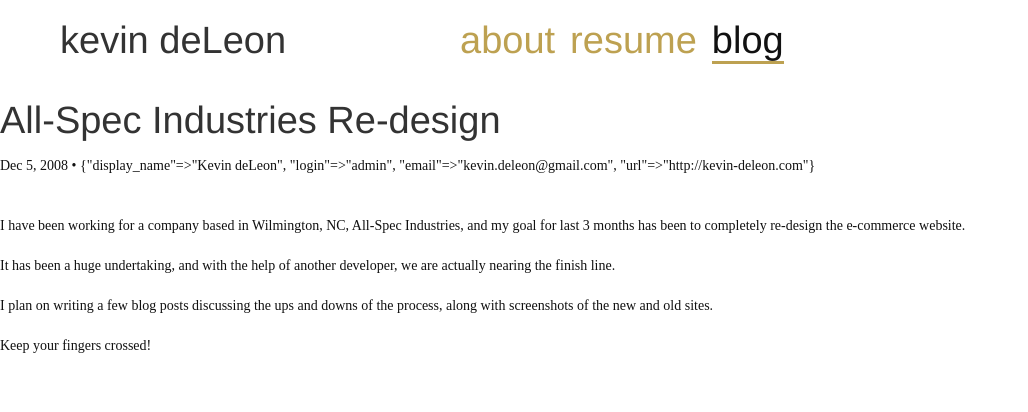
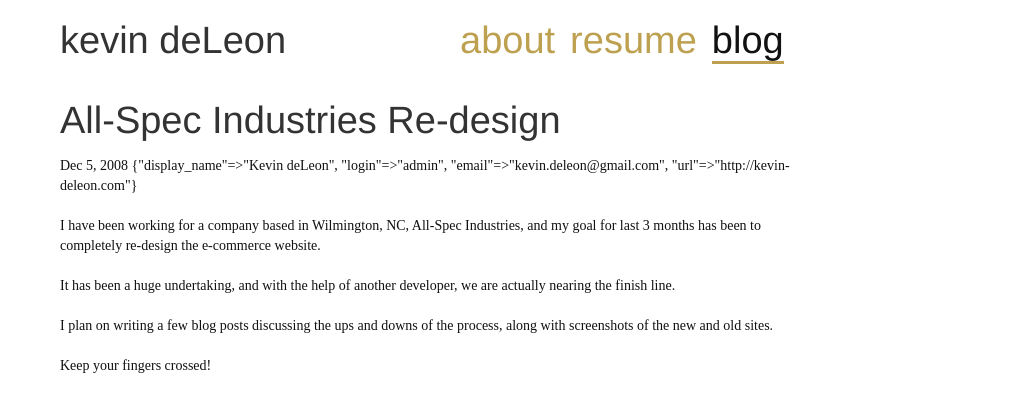
Before and after one commit to kevindeleon/kevindeleon.github.io, a Jekyll site: the page built from _posts/2008-12-05-another-test-post.markdown, in a window 1280 px wide. Shown: the top 412 px of the page, without its empty margins (0-1028 px from the left). Built offline with Jekyll 4.4.1, drawn with Linux system fonts in a browser that asks for light colours; Markdown is read by kramdown in place of the engine named in the settings.

Commit message:
changes post layout

```diff
--- a/_layouts/post.html
+++ b/_layouts/post.html
@@ -1,15 +1,27 @@
 ---
 layout: default
 ---
-<article class="post" itemscope itemtype="http://schema.org/BlogPosting">
+<article class="post row">
+	<div class="grid_8">
+		<h1 class="post-title" itemprop="name headline">{{ page.title }}</h1>
+		<p class="post-meta">
+			<time datetime="{{ page.date | date_to_xmlschema }}" itemprop="datePublished">
+				{{ page.date | date: "%b %-d, %Y" }}
+			</time>
+			{% if page.author %}
+			<span itemprop="author" itemscope itemtype="http://schema.org/Person">
+				<span itemprop="name">
+				{{ page.author }}
+			</span>
+		</span>
+			{% endif %}
+			{% if page.meta %}
+				{{ page.meta }}
+			{% endif %}
+		</p>
 
-	<header class="post-header">
-		<h1 class="post-title" itemprop="name headline">{{ page.title }}</h1>
-		<p class="post-meta"><time datetime="{{ page.date | date_to_xmlschema }}" itemprop="datePublished">{{ page.date | date: "%b %-d, %Y" }}</time>{% if page.author %} • <span itemprop="author" itemscope itemtype="http://schema.org/Person"><span itemprop="name">{{ page.author }}</span></span>{% endif %}{% if page.meta %} • {{ page.meta }}{% endif %}</p>
-	</header>
-
-	<div class="post-content" itemprop="articleBody">
-		{{ content }}
-	</div>
-
+		<div class="post-content" itemprop="articleBody">
+			{{ content }}
+		</div>
+	<div>
 </article>
```
